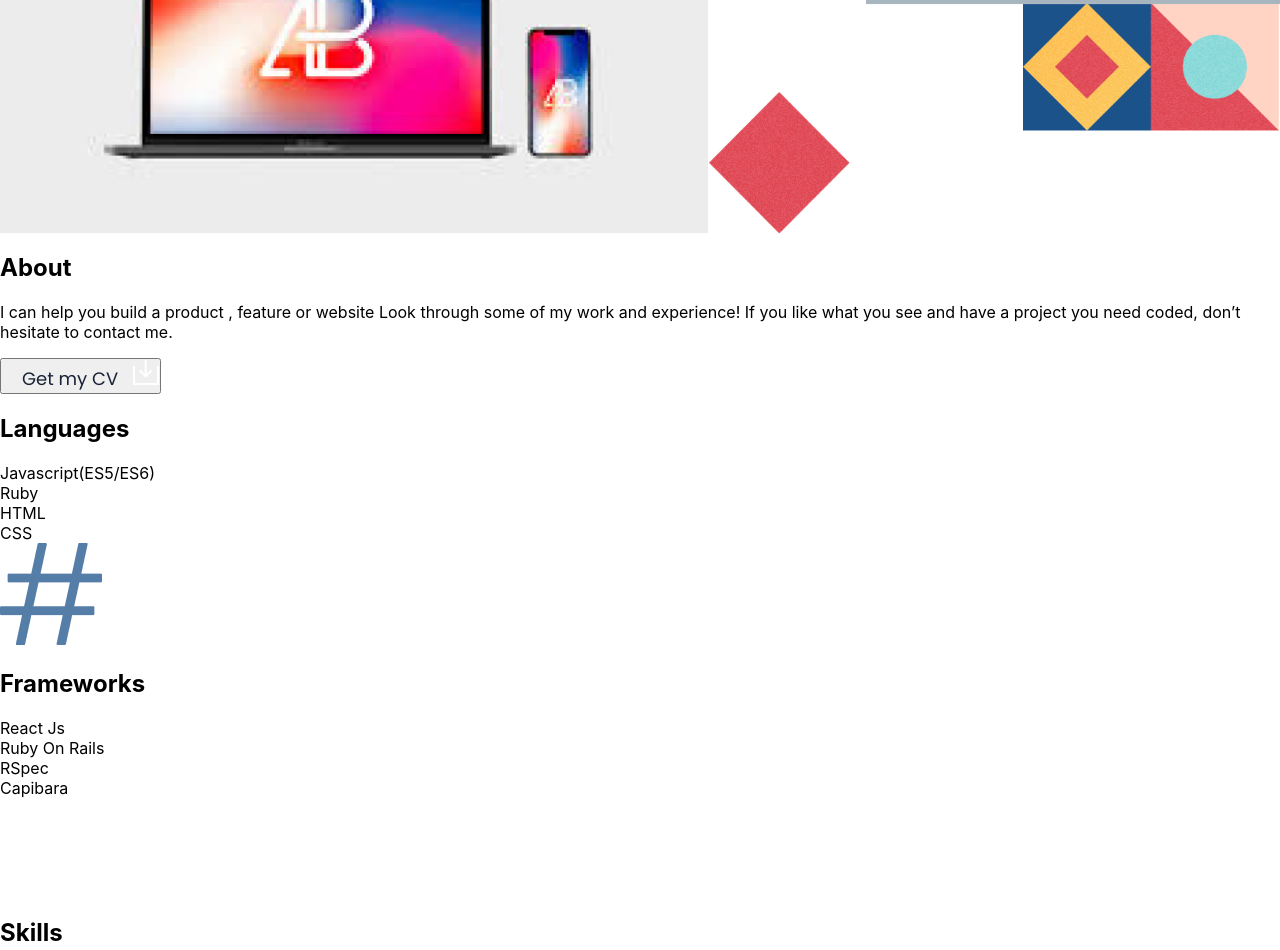
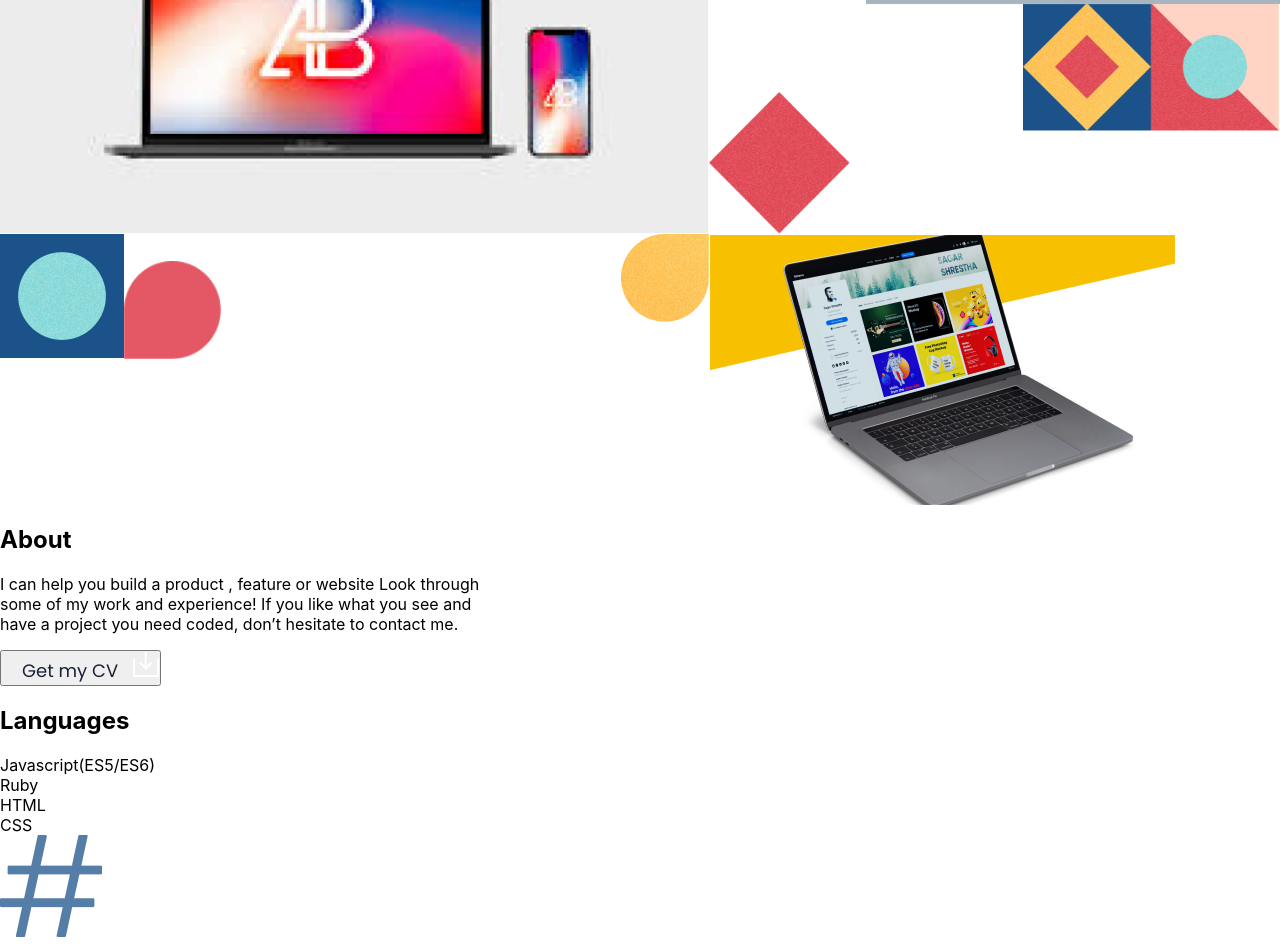
Before and after one commit to kamranasif506/Portfolio-project, a website: page index.html in a window 1280 px wide. Shown: the part 2106-3056 px from the top of the page. Drawn offline with Linux system fonts and the light colour scheme; a web font is replaced by a local one.

Commit message:
Completed the project section for desktop screen

```diff
--- a/index.html
+++ b/index.html
@@ -114,6 +114,18 @@
             </div>
 
           </div>
+          <div class="desktop-grid4">
+            <div class="desktop-grid-item4 box_11">
+              <img src="images/Group 85.png" alt="" class="row4_img">
+              <img src="images/Shape_egg.png" alt="" class="row4_egg_img">
+            </div>
+
+            <div class="desktop-grid-item4 box_14">
+              <img class="box_14_img" src="images/image-geometry_4.png" alt="">
+              <img class="box_14_img" src="images/Rectangle 47.png" alt="">
+            </div>
+
+          </div>
       </section>
       <section class="main main-mobile">
         <h2>Projects</h2>
@@ -216,6 +228,8 @@
       </section>
     </section>
     <section id="about">
+      <div class="empty_div"></div>
+      <div class="about_info">
         <h2>About</h2>
         <p class="about_para">
           I can help you build a product , feature or website Look through some of
@@ -226,6 +240,8 @@
           <span class="btn_text">Get my CV</span
           ><img src="images/ic_download.png" alt="" class="arrow" />
         </button>
+      </div>
+      <div class="about_skills">
         <section id="about-section">
           <ul>
             <li class="list_style">
@@ -277,8 +293,10 @@
             </li>
           </ul>
         </section>
+      </div>
+      <div class="empty_div"></div>
     </section>
-
+    <br>
     <section id="contact">
       <img src="images/header.png" alt="" class="top_icon" />
 
--- a/style.css
+++ b/style.css
@@ -417,6 +417,42 @@
   }
   .box_10_img {
     width: 100%;
+  }
+  .desktop-grid4 {
+    display: flex;
+    flex-direction: row;
+    align-items: flex-start;
+    justify-content: flex-start;
+  }
+  .desktop-grid-item4 {
+    display: flex;
+    box-sizing: border-box;
+  }
+  .box_11 {
+    width: 48%;
+    display: block;
+  }
+
+
+  .box_14 {
+    width: 52%;
+    display: flex;
+    align-items: flex-start;
+    justify-content: flex-start;
+    padding-left: 0.5%;
+  }
+  .row4_egg_img {
+    width: 16%;
+    margin-left: -1.1%;
+  }
+  .about_info {
+    width: 40%;
+  }
+  .about_skills {
+    width: 40%;
+  }
+  .empty_div {
+    width: 10%;
   }
 }
 
```
Also changed, not shown: images/Group 85.png (added), images/Rectangle 47.png (added), images/Shape_egg.png (added), images/image-geometry_4.png (added). Lines whose indentation alone changed are shown as unchanged.
